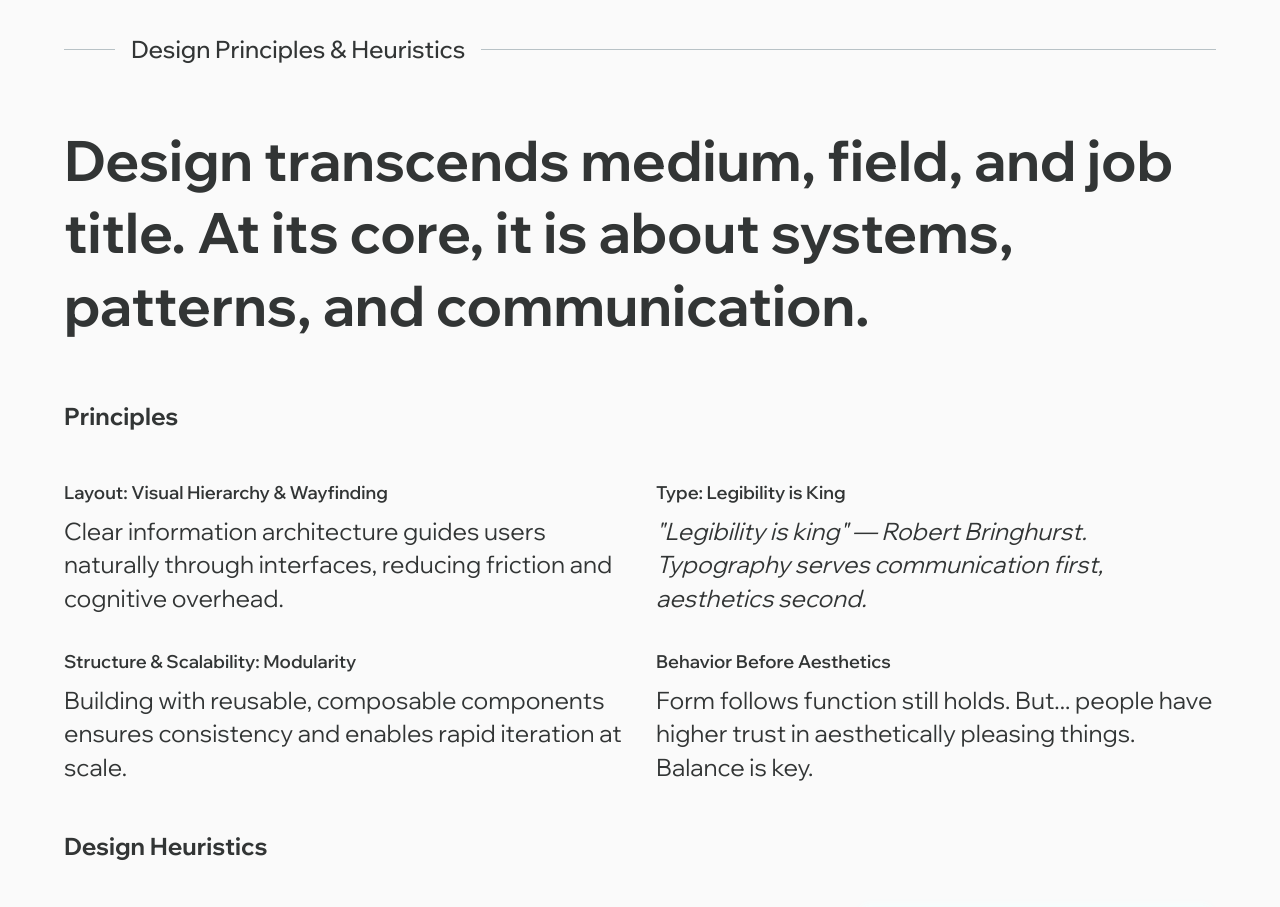
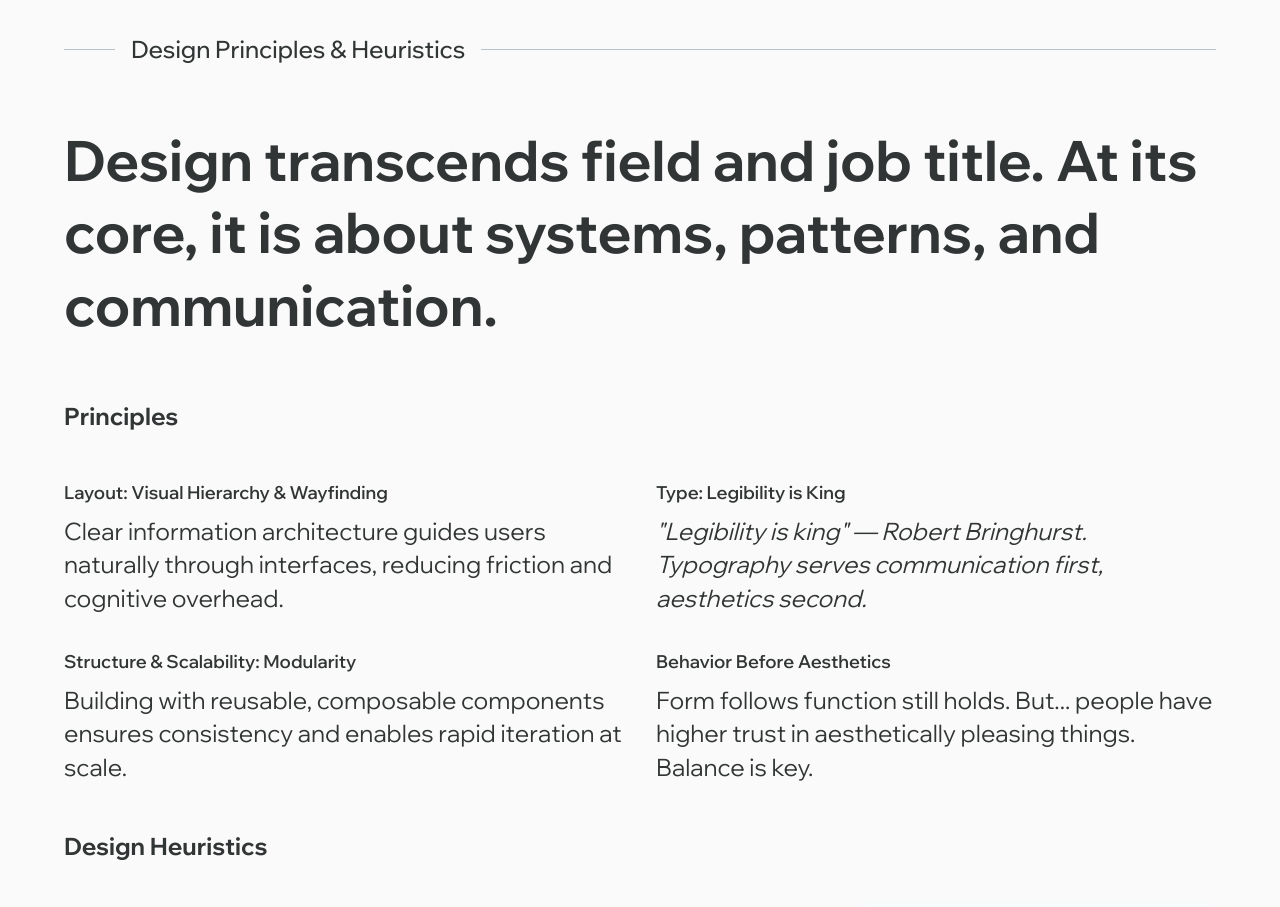
Before and after one commit to weavrk/website, a React (Create React App) app: page /#/about in a window 1280 px wide. Shown: the part 2000-2907 px from the top of the page. Built offline with nearby package versions, Linux system fonts and the light colour scheme.

Commit message:
Remove 'medium' from design lead-in text

```diff
--- a/src/pages/About.tsx
+++ b/src/pages/About.tsx
@@ -308,7 +308,7 @@ const About: React.FC = () => {
       {/* Block Text Section */}
       <section className="about-section">
         <p className="about-section-leadin">
-          Design transcends medium, field, and job title. At its core, it is about systems, patterns, and communication.
+          Design transcends field and job title. At its core, it is about systems, patterns, and communication.
         </p>
       </section>
 
```
